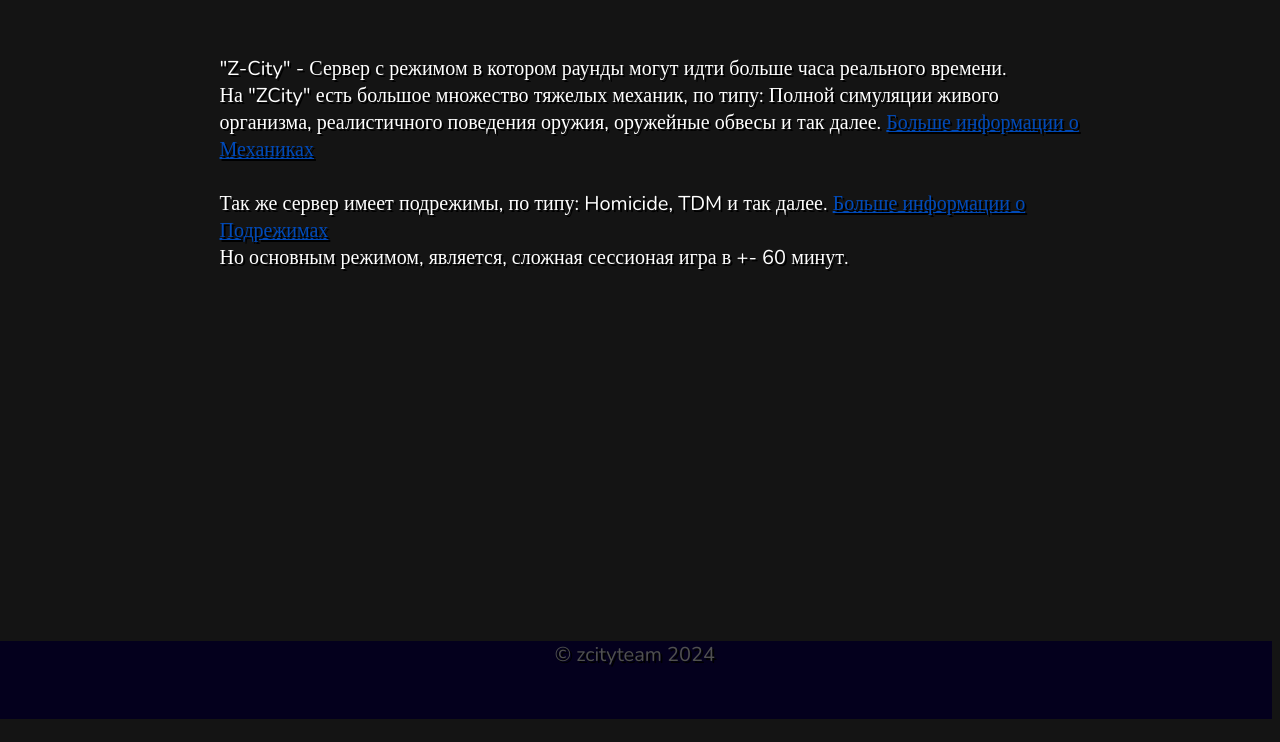
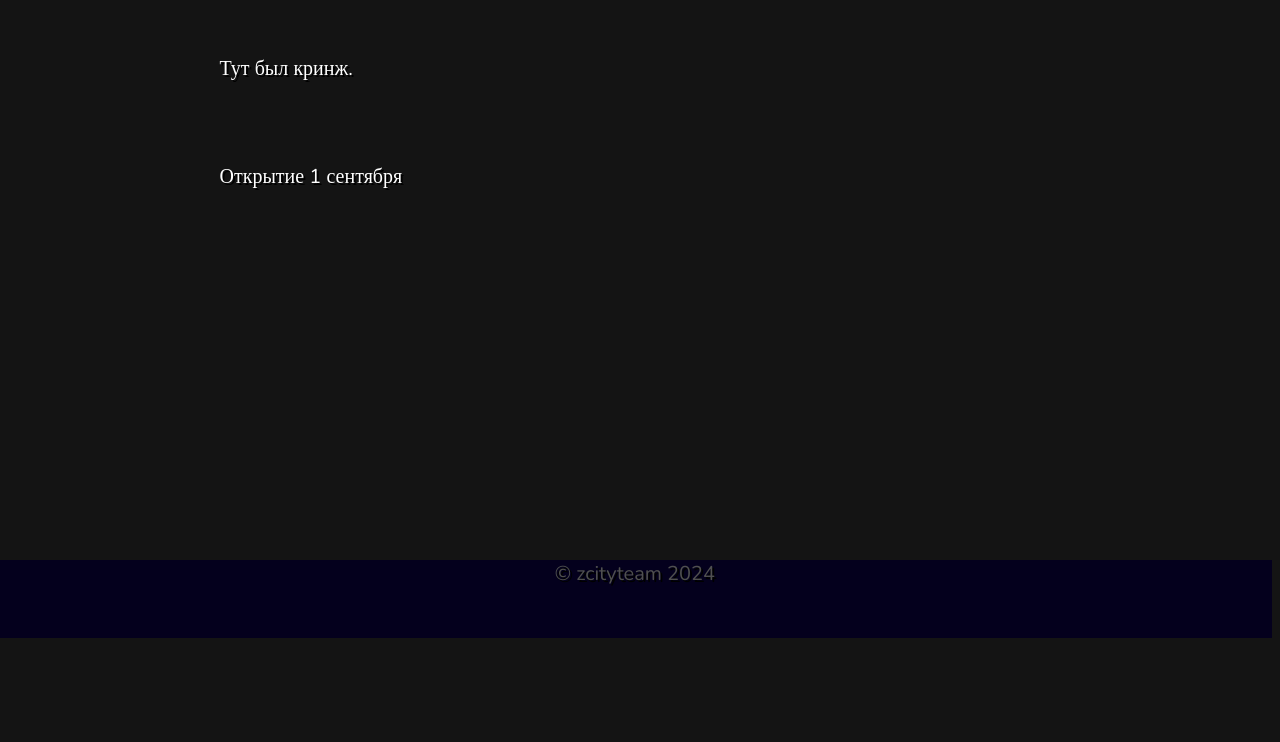
Before and after one commit to SG-KaAp/zcity-site, a plain HTML site: page info/index.html in a window 1280 px wide. Shown: the part 58-800 px from the top of the page. Drawn offline with nearby package versions, Linux system fonts and the light colour scheme.

Commit message:
Update index.html

```diff
--- a/info/index.html
+++ b/info/index.html
@@ -16,16 +16,11 @@
         <h1>Z-CITY Main Info</h1>
     </div>
     <div class="longtext">
-        <p class="longtext">"Z-City" - Сервер с режимом в котором раунды могут идти больше часа реального времени.<br>
-            На "ZCity" есть большое множество тяжелых механик, по типу:
-            Полной симуляции живого организма, реалистичного поведения оружия, оружейные обвесы и так далее.
-            <a href="mechanics">Больше информации о Механиках</a><br><br>
-            Так же сервер имеет подрежимы, по типу: Homicide, TDM и так далее.
-            <a href="rounds">Больше информации о Подрежимах</a><br>
-            Но основным режимом, является, сложная сессионая игра в +- 60 минут.
-
-
-
+        <p class="longtext">Тут был кринж.<br>
+            <br>
+            <br>
+            <br>
+            Открытие 1 сентября
         </p>
     <div>
 
```
